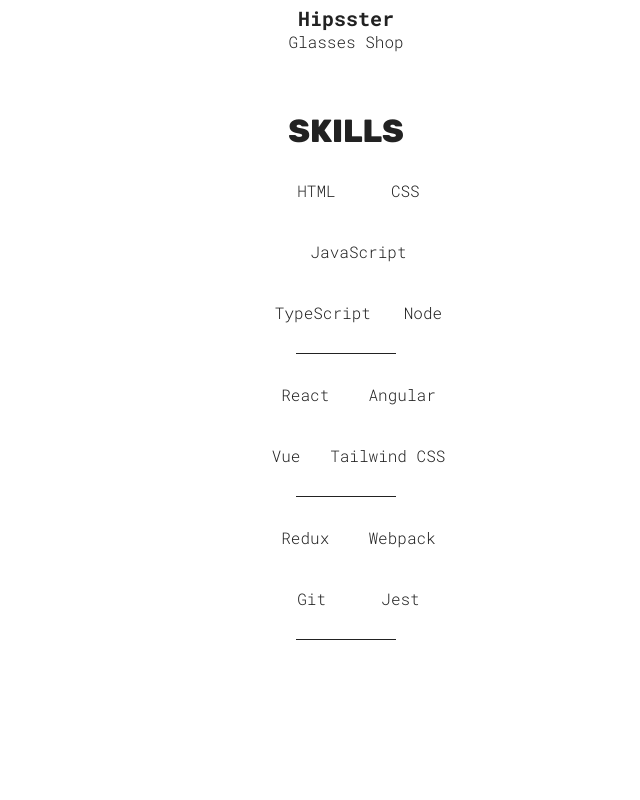
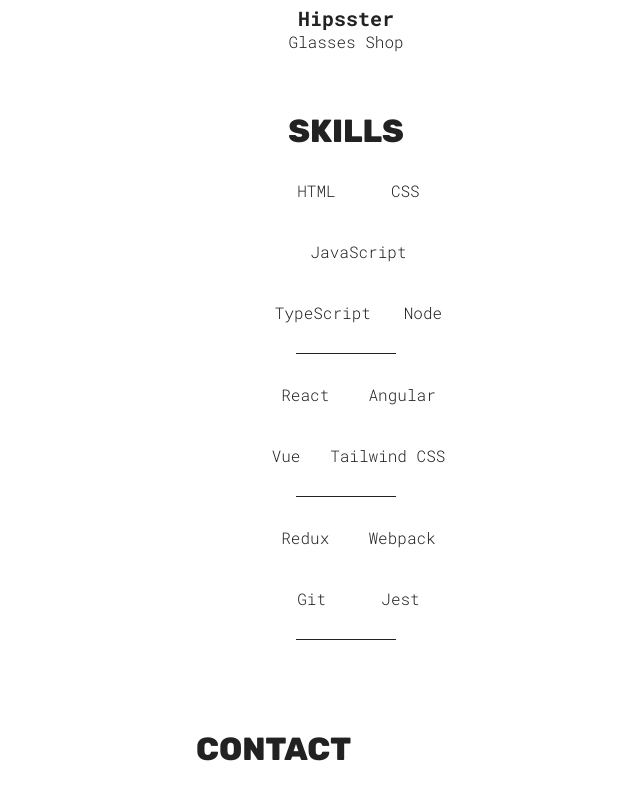
Before and after one commit to velas017/personal-react-website-1, a React (Vite) app: page / in a window 1280 px wide. Shown: the part 1840-2640 px from the top of the page, without its empty margins (294-934 px from the left). Before the commit the page ends 2570 px from the top, so only its background shows below. Built offline with nearby package versions, Linux system fonts and the light colour scheme.

Commit message:
adding form section

```diff
--- a/src/App.jsx
+++ b/src/App.jsx
@@ -2,6 +2,7 @@ import './App.css'
 import Hero from './sections/Hero/Hero'
 import Projects from './sections/Projects/Projects';
 import Skills from './sections/Skills/Skills'
+import Contact from './sections/Contact/Contact'
 
 function App() {
   return (
@@ -9,6 +10,7 @@ function App() {
   <Hero/>
   <Projects />
   <Skills />
+  <Contact />
   </>
   );
 }
--- /dev/null
+++ b/src/sections/Contact/Contact.jsx
@@ -0,0 +1,12 @@
+import styles from './ContactStyles.module.css'
+
+function Contact() {
+  return (
+    <section id='contact' className={styles.container}>
+        <h1 className='sectionTitle'>Contact</h1>
+        <form action=''></form>
+    </section>
+  );
+}
+
+export default Contact;
```
Also changed, not shown: src/sections/Contact/ContactStyles.module.css (added).
